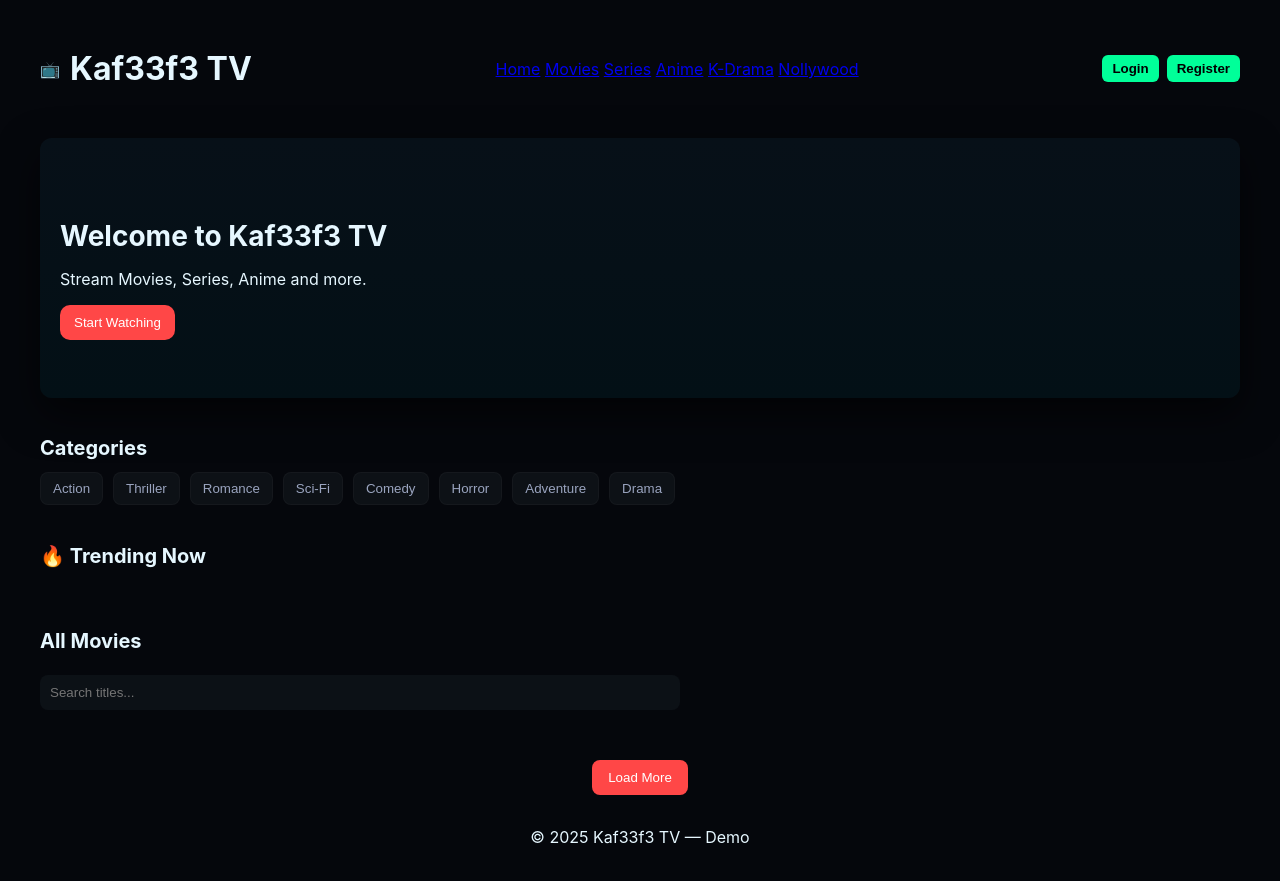
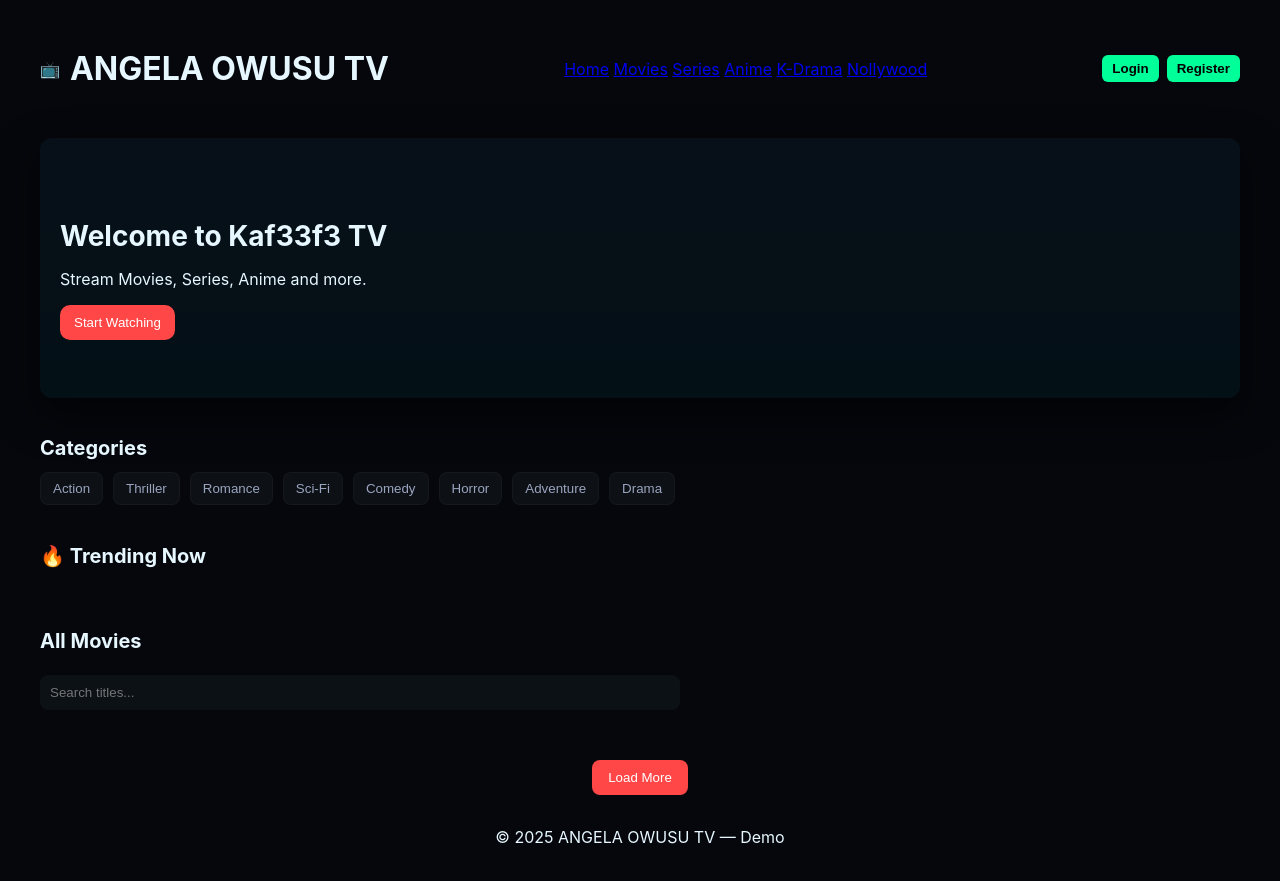
Before and after one commit to MNiracle/kaf33f3-tv, a plain HTML site: page index.html in a window 1280 px wide. Drawn offline with Linux system fonts and the light colour scheme.

Commit message:
Update index.html
Signed-off-by: MNiracle <kingquaye335@gmail.com>

```diff
--- a/index.html
+++ b/index.html
@@ -3,14 +3,14 @@
 <head>
   <meta charset="utf-8" />
   <meta name="viewport" content="width=device-width,initial-scale=1" />
-  <title>Kaf33f3 TV</title>
+  <title>ANGELA OWUSU TV</title>
   <link rel="stylesheet" href="style.css" />
 </head>
 <body>
   <header class="navbar">
     <div class="brand">
       <span class="logo">📺</span>
-      <h1>Kaf33f3 TV</h1>
+      <h1>ANGELA OWUSU TV</h1>
     </div>
 
     <nav class="nav-links">
@@ -76,7 +76,7 @@
   <button id="adminBtn" style="display:none">Admin</button>
 
   <footer class="footer">
-    <p>© 2025 Kaf33f3 TV — Demo</p>
+    <p>© 2025 ANGELA OWUSU TV — Demo</p>
   </footer>
 
   <script src="app.js"></script>
```
